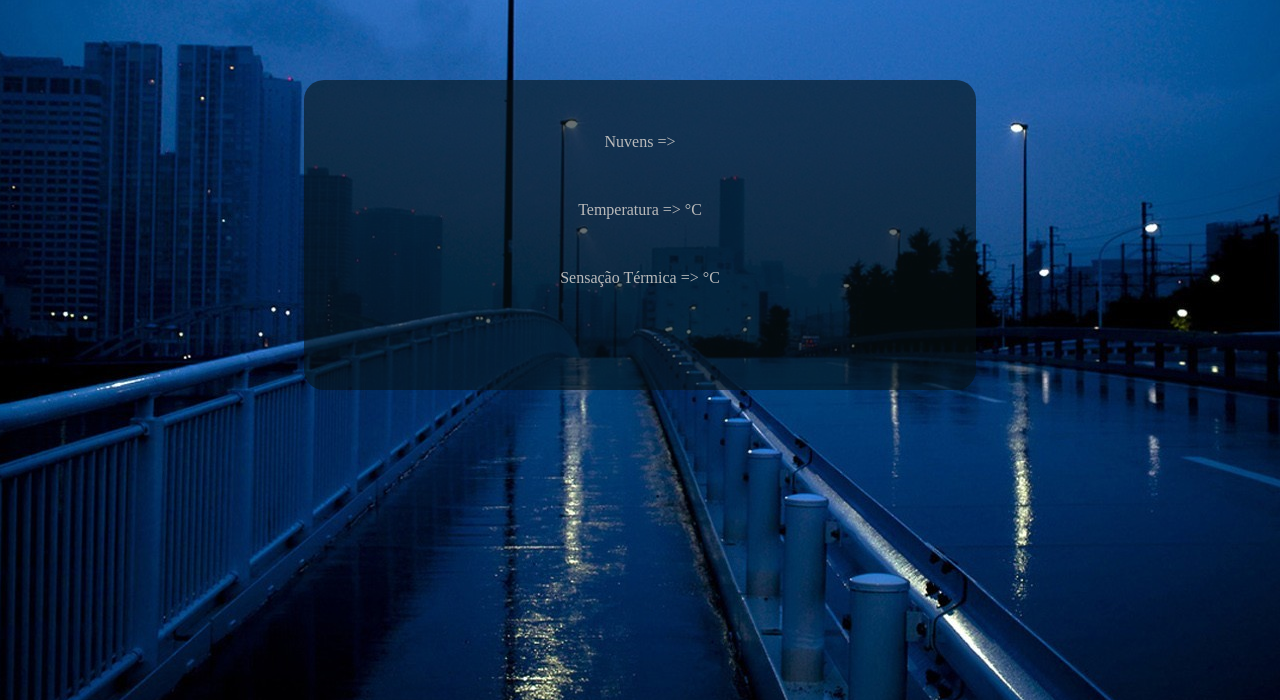
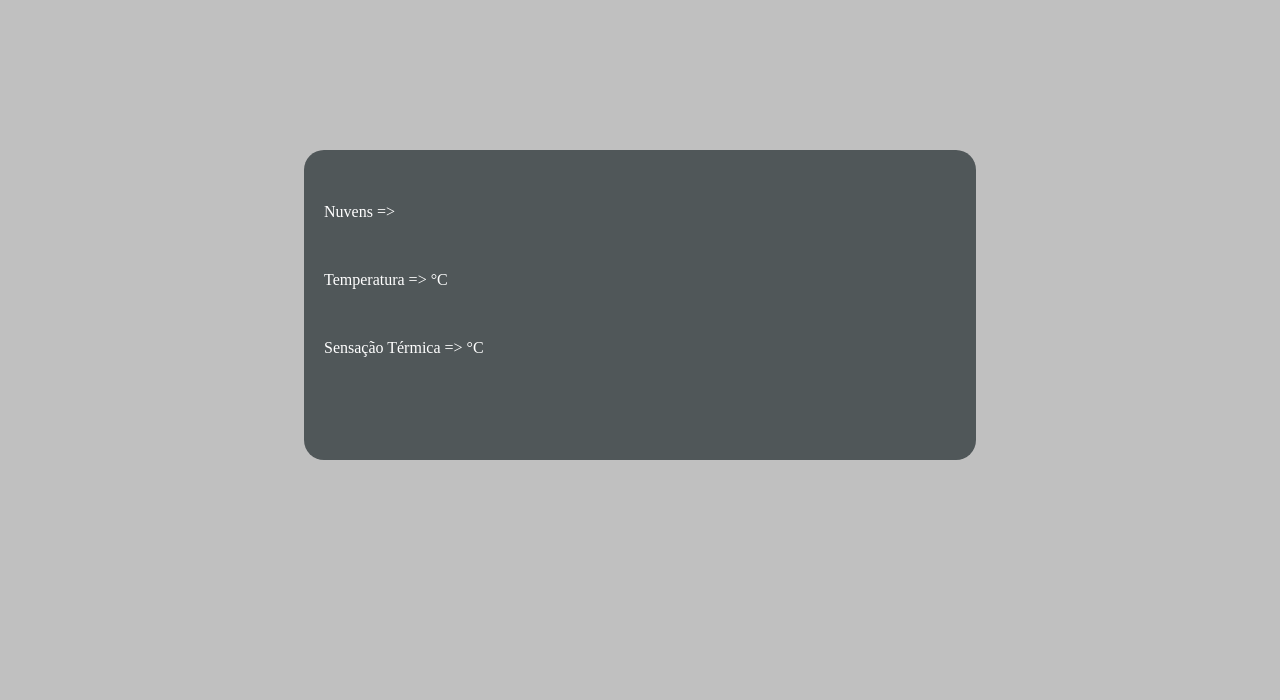
Before and after one commit to rafaeelcabral/ProjetoConsultarClima, a PHP site: page / in a window 1280 px wide. Shown: the top 700 px of the page. Run offline with PHP 8.4, Linux system fonts and the light colour scheme; data that the repository does not hold is empty.

Commit message:
simplificando css

```diff
--- a/style.css
+++ b/style.css
@@ -1,6 +1,5 @@
 body{
-    background-image: url(img/bg.jpg);
-    background-repeat: no-repeat;
+    background-color: silver;
 }
 
 form{
@@ -9,29 +8,33 @@
 }
 
 form input[type="text"]{
-    background-color: rgba(91, 97, 99, 0);
+    background-color: rgba(6, 17, 20, 0);
     border-bottom: 3px solid white;
     border-top: 0px;
     border-left: 0px;
     border-right: 0px;
-    color: rgb(186, 186, 186);
+    color: rgba(6, 17, 20);
 }
 
 form input[type="text"]:focus{
     outline: none;
 }
 
+form button img{
+    width: 25px;
+    height: 30px;
+    cursor: pointer;
+}
+
 form p{
-    color: rgb(186, 186, 186);
+    color: white;
+    text-align: left;
 }
+
 
 /*--------BOOTSTRAP--------*/
   /*ExtraSmall devices [até 360px] */
   @media(max-width: 360px){
-    body{
-        background-position: center center;
-    }
-
     form{
         width: 90%;
         height: 50px;
@@ -43,7 +46,7 @@
     #form_exibir{
         width: 90%;
         height: 250px;
-        margin: 50px auto 0px auto;
+        margin: 100px auto 0px auto;
         padding: 20px;
         text-align: center;
     }
@@ -60,20 +63,10 @@
         height: 80%;
         font-size: 20px;
     }
-
-    form button img{
-        width: 25px;
-        height: 30px;
-        cursor: pointer;
-    }
   }
 
   /* Small divices [375px ou +] */
   @media(min-width: 375px){
-    body{
-        background-position: center center;
-    }
-
     form{
         width: 80%;
         height: 50px;
@@ -85,7 +78,7 @@
     #form_exibir{
         width: 80%;
         height: 250px;
-        margin: 50px auto 0px auto;
+        margin: 150px auto 0px auto;
         padding: 20px;
         text-align: center;
     }
@@ -102,20 +95,10 @@
         height: 80%;
         font-size: 20px;
     }
-
-    form button img{
-        width: 30px;
-        height: 30px;
-        cursor: pointer;
-    }
   }
 
   /* Medium devices [768px ou +] */
   @media(min-width: 768px){
-    body{
-        background-position: 0 0 ;
-    }
-
     form{
         width: 70%;
         height: 50px;
@@ -127,7 +110,7 @@
     #form_exibir{
         width: 70%;
         height: 250px;
-        margin: 150px auto 0px auto;
+        margin: 200px auto 0px auto;
         padding: 20px;
         text-align: center;
     }
@@ -144,24 +127,14 @@
         height: 80%;
         font-size: 30px;
     }
-
-    form button img{
-        width: 25px;
-        height: 30px;
-        cursor: pointer;
-    }
   }
 
   /* Large devices [992px ou +] */
   @media(min-width: 992px){
-    body{
-        background-position: center center;
-    }
-
     form{
         width: 50%;
         height: 50px;
-        margin: 300px auto 0px auto;
+        margin: 250px auto 0px auto;
         padding: 20px;
         text-align: center;
     }
@@ -169,7 +142,7 @@
     #form_exibir{
         width: 50%;
         height: 270px;
-        margin: 80px auto 0px auto;
+        margin: 150px auto 0px auto;
         padding: 20px;
         text-align: center;
     }
@@ -187,11 +160,5 @@
         font-size: 40px;
         padding: 10px;
     }
-
-    form button img{
-        width: 25px;
-        height: 30px;
-        cursor: pointer;
-    }
   }
 /*-----------------------------*/
```
